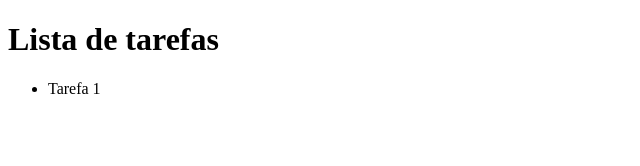
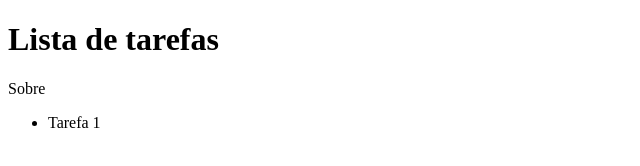
Before and after one commit to DelfosO/HTML, a plain HTML site: page lista-de-tarefas/index.html in a window 1280 px wide. Shown: the whole page, without its empty margins (0-640 px from the left). Drawn offline with Linux system fonts and the light colour scheme.

Commit message:
Menu Principal

```diff
--- a/lista-de-tarefas/index.html
+++ b/lista-de-tarefas/index.html
@@ -8,6 +8,9 @@
 <body>
     <header>
     <h1>Lista de tarefas</h1>
+    <nav>
+        <a ref="sobre.html">Sobre</a>
+    </nav>
     </header>
     <ul>
         <li>Tarefa 1</li>
```
